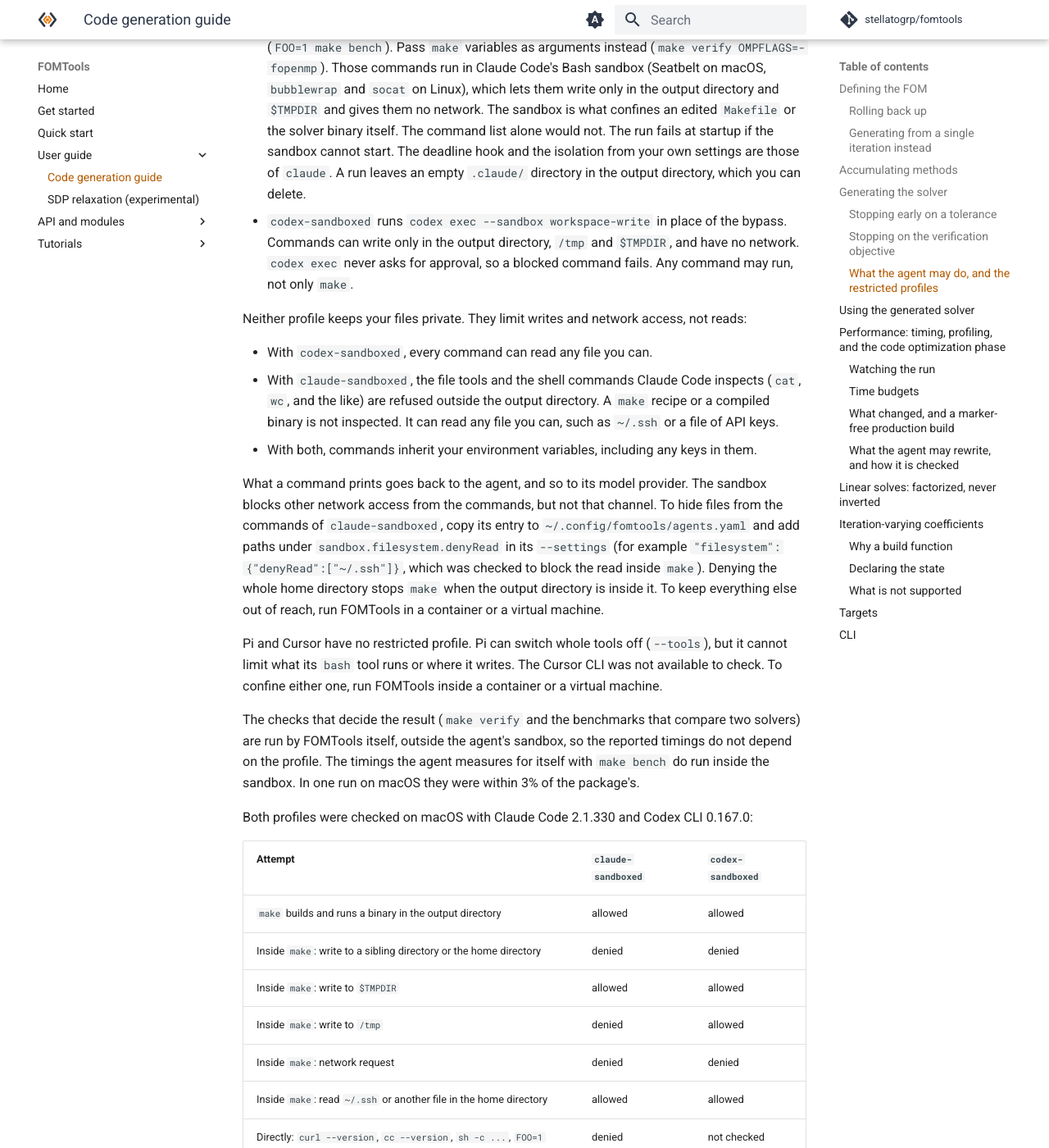
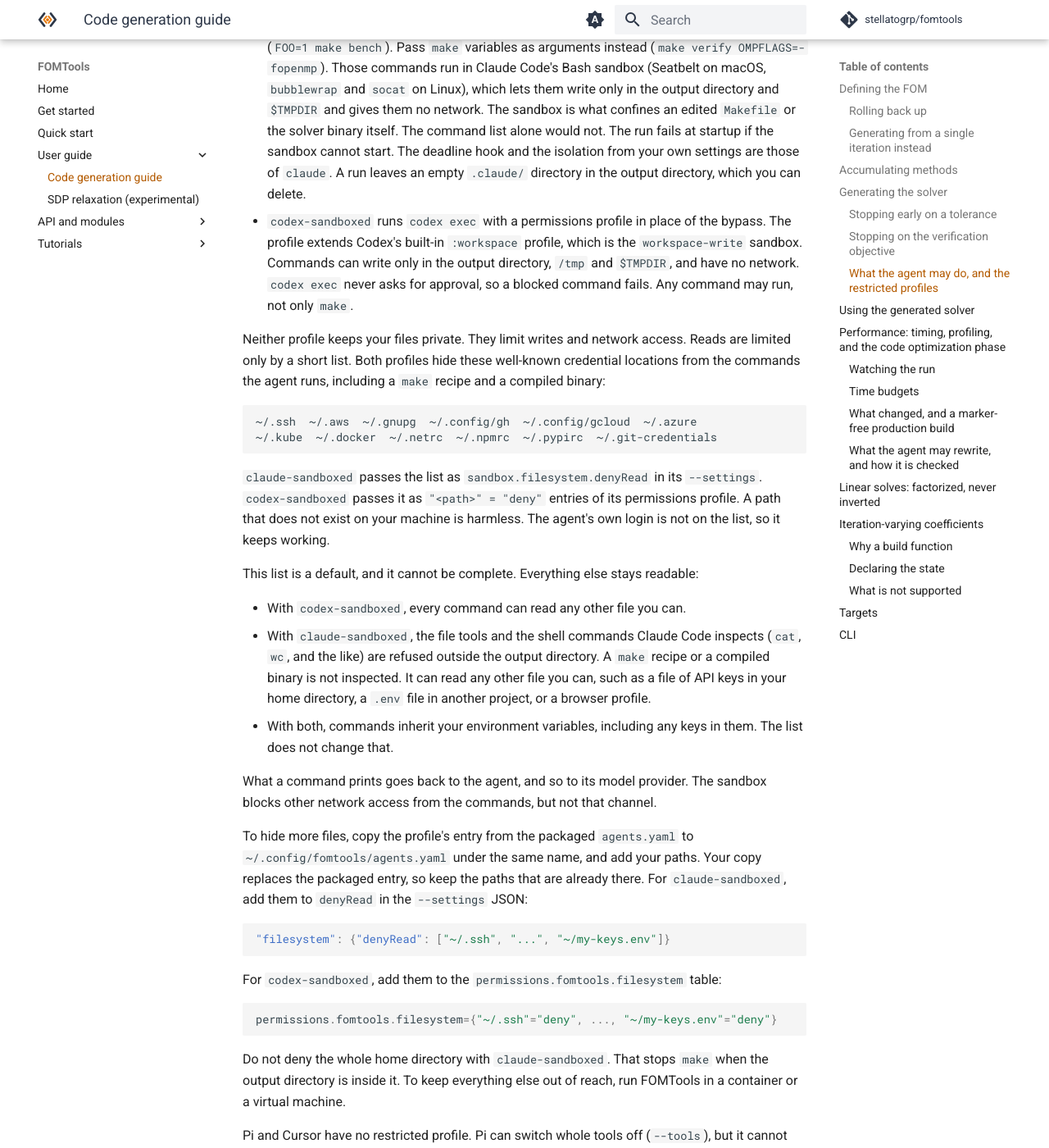
Before and after one commit to stellatogrp/fomtools, an MkDocs documentation site: the page built from docs/user_guide/codegen.md, in a window 1280 px wide and 1400 px high, scrolled down 6092 px. Shown: the whole window at 82% size. Built offline with MkDocs 1.6.1 and Material for MkDocs 9.7.7, drawn with Linux system fonts in a browser that asks for light colours; comment, search, counter and statistics services are not loaded; some of the changed text lies outside the part shown.

Commit message:
Codegen agents: the restricted profiles deny reads of well-known credential locations

````diff
--- a/docs/user_guide/codegen.md
+++ b/docs/user_guide/codegen.md
@@ -303,31 +303,61 @@ defaults are unchanged.
   run fails at startup if the sandbox cannot start. The deadline hook and the
   isolation from your own settings are those of `claude`. A run leaves an empty
   `.claude/` directory in the output directory, which you can delete.
-- `codex-sandboxed` runs `codex exec --sandbox workspace-write` in place of the
-  bypass. Commands can write only in the output directory, `/tmp` and `$TMPDIR`,
-  and have no network. `codex exec` never asks for approval, so a blocked command
-  fails. Any command may run, not only `make`.
+- `codex-sandboxed` runs `codex exec` with a permissions profile in place of the
+  bypass. The profile extends Codex's built-in `:workspace` profile, which is
+  the `workspace-write` sandbox. Commands can write only in the output
+  directory, `/tmp` and `$TMPDIR`, and have no network. `codex exec` never asks
+  for approval, so a blocked command fails. Any command may run, not only
+  `make`.
 
-Neither profile keeps your files private. They limit writes and network access,
-not reads:
+Neither profile keeps your files private. They limit writes and network access.
+Reads are limited only by a short list. Both profiles hide these well-known
+credential locations from the commands the agent runs, including a `make` recipe
+and a compiled binary:
 
-- With `codex-sandboxed`, every command can read any file you can.
+```
+~/.ssh  ~/.aws  ~/.gnupg  ~/.config/gh  ~/.config/gcloud  ~/.azure
+~/.kube  ~/.docker  ~/.netrc  ~/.npmrc  ~/.pypirc  ~/.git-credentials
+```
+
+`claude-sandboxed` passes the list as `sandbox.filesystem.denyRead` in its
+`--settings`. `codex-sandboxed` passes it as `"<path>" = "deny"` entries of its
+permissions profile. A path that does not exist on your machine is harmless. The
+agent's own login is not on the list, so it keeps working.
+
+This list is a default, and it cannot be complete. Everything else stays
+readable:
+
+- With `codex-sandboxed`, every command can read any other file you can.
 - With `claude-sandboxed`, the file tools and the shell commands Claude Code
   inspects (`cat`, `wc`, and the like) are refused outside the output directory.
-  A `make` recipe or a compiled binary is not inspected. It can read any file you
-  can, such as `~/.ssh` or a file of API keys.
+  A `make` recipe or a compiled binary is not inspected. It can read any other
+  file you can, such as a file of API keys in your home directory, a `.env` file
+  in another project, or a browser profile.
 - With both, commands inherit your environment variables, including any keys in
-  them.
+  them. The list does not change that.
 
 What a command prints goes back to the agent, and so to its model provider. The
-sandbox blocks other network access from the commands, but not that channel. To
-hide files from the commands of `claude-sandboxed`, copy its entry to
-`~/.config/fomtools/agents.yaml` and add paths under `sandbox.filesystem.denyRead`
-in its `--settings` (for example `"filesystem":{"denyRead":["~/.ssh"]}`, which
-was checked to block the read inside `make`). Denying the whole home directory
-stops `make` when the output directory is inside it. To
-keep everything else out of reach, run FOMTools in a container or a virtual
-machine.
+sandbox blocks other network access from the commands, but not that channel.
+
+To hide more files, copy the profile's entry from the packaged `agents.yaml` to
+`~/.config/fomtools/agents.yaml` under the same name, and add your paths. Your
+copy replaces the packaged entry, so keep the paths that are already there. For
+`claude-sandboxed`, add them to `denyRead` in the `--settings` JSON:
+
+```json
+"filesystem": {"denyRead": ["~/.ssh", "...", "~/my-keys.env"]}
+```
+
+For `codex-sandboxed`, add them to the `permissions.fomtools.filesystem` table:
+
+```toml
+permissions.fomtools.filesystem={"~/.ssh"="deny", ..., "~/my-keys.env"="deny"}
+```
+
+Do not deny the whole home directory with `claude-sandboxed`. That stops `make`
+when the output directory is inside it. To keep everything else out of reach, run
+FOMTools in a container or a virtual machine.
 
 Pi and Cursor have no restricted profile. Pi can switch whole tools off
 (`--tools`), but it cannot limit what its `bash` tool runs or where it writes.
@@ -350,7 +380,9 @@ Both profiles were checked on macOS with Claude Code 2.1.330 and Codex CLI
 | Inside `make`: write to `$TMPDIR` | allowed | allowed |
 | Inside `make`: write to `/tmp` | denied | allowed |
 | Inside `make`: network request | denied | denied |
-| Inside `make`: read `~/.ssh` or another file in the home directory | allowed | allowed |
+| Inside `make`: list a directory on the deny list (`~/.ssh`, `~/.config/gh`, `~/.docker`) | denied | denied |
+| Inside `make`: read a file in a directory added to the deny list | denied | denied |
+| Inside `make`: read another file in the home directory | allowed | allowed |
 | Directly: `curl --version`, `cc --version`, `sh -c ...`, `FOO=1 make` | denied | not checked |
 | Directly: a network request with `curl` | denied | denied |
 | Directly: `touch` outside the directory | denied | no file created |
````
Also changed, not shown: 2 other files.
